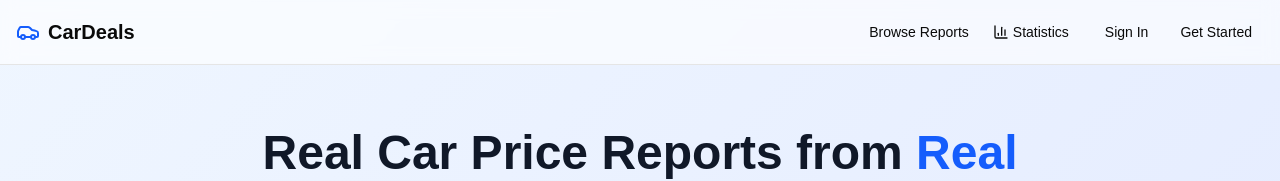
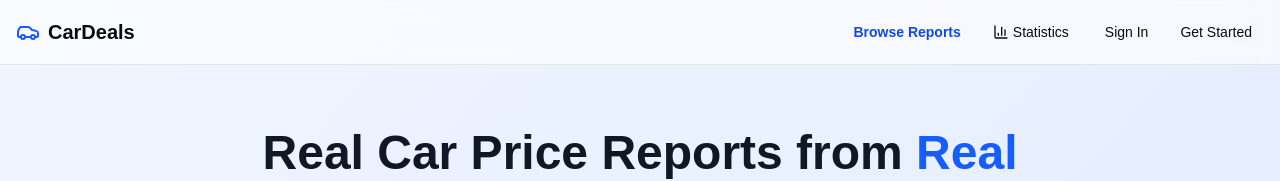
Before and after one commit to MrMegaMango/CarPrices, a Next.js app: page / in a window 1280 px wide. Shown: the top 181 px of the page. Built offline with nearby package versions, Linux system fonts and the light colour scheme; no server answers.

Commit message:
more visible

```diff
--- a/src/components/navigation.tsx
+++ b/src/components/navigation.tsx
@@ -26,7 +26,7 @@ export function Navigation() {
         <div className="flex items-center space-x-6">
           <Link
             href="/deals"
-            className="text-sm font-medium transition-colors hover:text-blue-600"
+            className="text-sm font-semibold text-blue-700 transition-colors hover:text-blue-800 px-2 py-1 rounded-md focus-visible:outline-none focus-visible:ring-2 focus-visible:ring-blue-500"
           >
             Browse Reports
           </Link>
```
